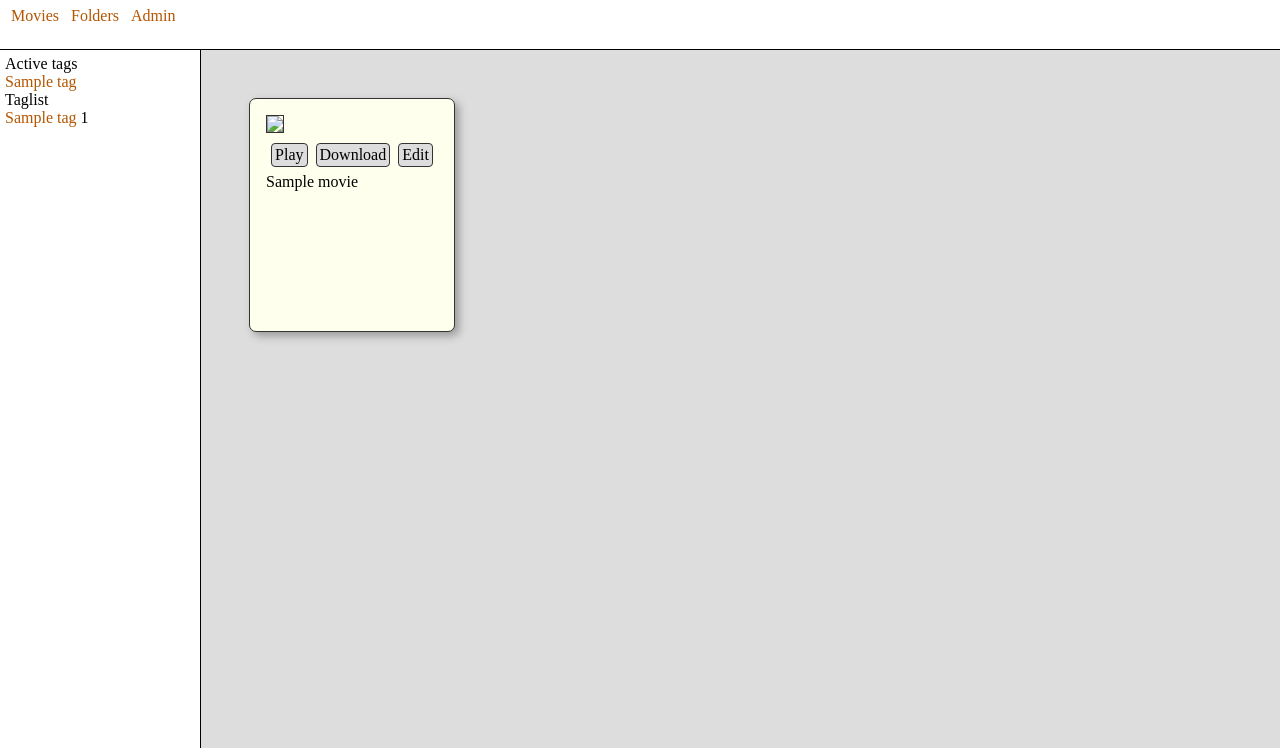
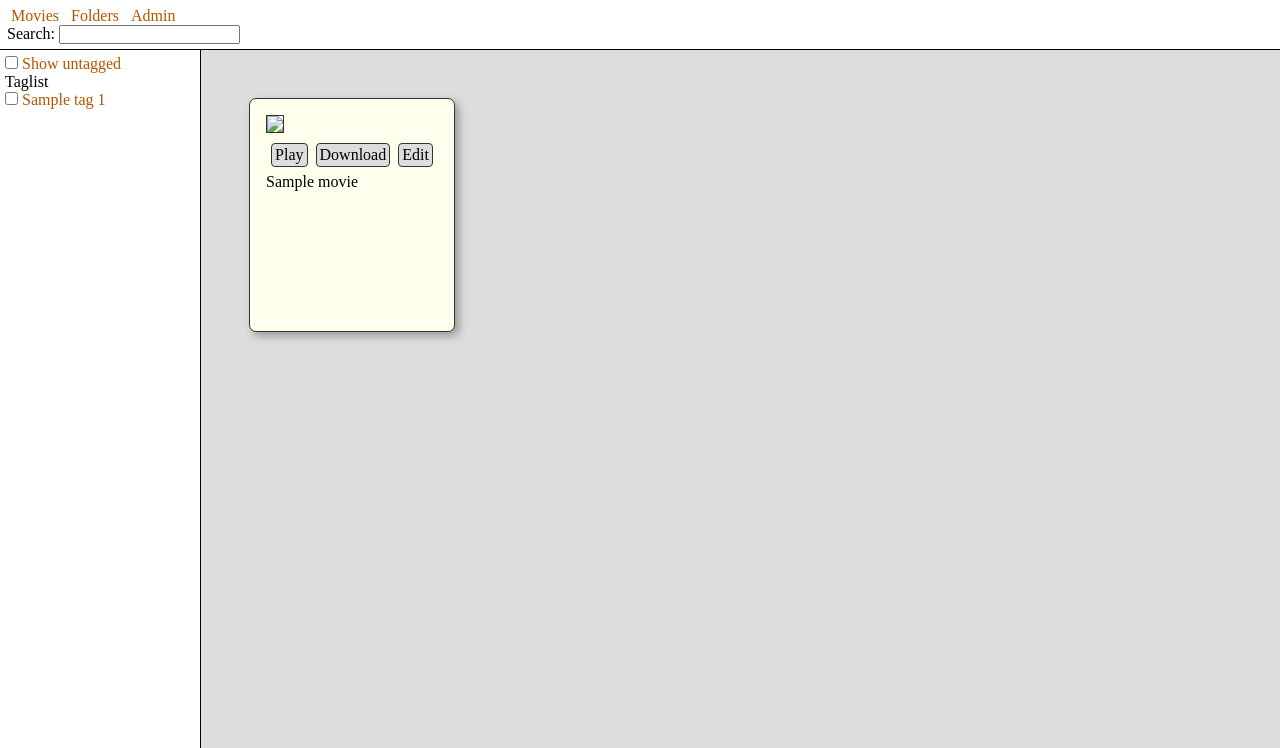
Before and after one commit to TheTerrasque/MedieProject, a Django app: page /movies/tags/1/ in a window 1280 px wide. Shown: the top 748 px of the page. Run offline with Django 3.2, Linux system fonts and the light colour scheme; a user stored in the database is signed in; tables that the repository leaves empty hold one stand-in row (values such as "Sample post").

Commit message:
Changed to form based page and tag info, added search

```diff
--- a/medieOverview/movieindex/static/v2/base.css
+++ b/medieOverview/movieindex/static/v2/base.css
@@ -69,9 +69,10 @@ table.list td {
     font-size: 130%;
 }
 
-a {
+a,.click {
     text-decoration: none;
     color: #B35600;
+    cursor:pointer;
 }
 
 div.moviepath {
@@ -80,7 +81,7 @@ div.moviepath {
     font-style: italic;
 }
 
-a:hover {
+a:hover,.click:hover {
     text-decoration:underline;
 }
 #tagslist li .tagcount{
--- a/medieOverview/movieindex/templates/base.html
+++ b/medieOverview/movieindex/templates/base.html
@@ -16,7 +16,12 @@
         <span><a href="{% url "movie-list" %}">Movies</a></span>
         <span><a href="{% url "moviefolder-list" %}">Folders</a></span>
         {% if user.is_staff %}<span><a href="{% url "admin:index" %}">Admin</a></span>{% endif %}
-        {% include "inc/paginate.html" %}
+        {% block top %}
+            <form id="movieform">
+                <input type="hidden" name="page" class="paginate-pagevalue">
+            </form>
+        {% endblock %}
+        {% block paginate %}{% include "inc/paginate.html" %}{% endblock %}
     </div>
     <div id="side">
         {% block side %}
--- a/medieOverview/movieindex/templates/inc/paginate.html
+++ b/medieOverview/movieindex/templates/inc/paginate.html
@@ -1,22 +1,29 @@
     {% if is_paginated %}
         <div id="paginate">
             {% if page_obj.has_previous %}
-                <a href="?page={{ page_obj.previous_page_number }}">previous</a>
+                <span class="click dopaginate" data-page="{{ page_obj.previous_page_number }}">previous</span>
             {% else %}
                 <span>previous</span>
             {% endif %}
             <span id="pages">{{ page_obj.number }} / {{ page_obj.paginator.num_pages }}</span>
                 {% if page_obj.has_next %}
-                    <a href="?page={{ page_obj.next_page_number }}">next</a>
+                    <span class="click dopaginate" data-page="{{ page_obj.next_page_number }}">next</span>
                 {% else %}
                     <span>next</span>
                 {% endif %}
             <div id="pageslist">
                 <div>Pages</div>
                 {% for pagenr in page_obj.paginator.page_range %}
-                    <a href="?page={{pagenr}}">{{pagenr}}</a>
-
+                    <span class="click dopaginate" data-page="{{pagenr}}">{{pagenr}}</span>
                 {% endfor %}
             </div>
         </div>
-        {% endif %}
+        <script>
+            $(".dopaginate").click(function () {
+                var f = $("#movieform");
+                var t = $(this);
+                f.find(".paginate-pagevalue").val(t.data("page"));
+                f.submit();
+            });
+        </script>
+    {% endif %}
--- a/medieOverview/movieindex/templates/movieindex/movie_list.html
+++ b/medieOverview/movieindex/templates/movieindex/movie_list.html
@@ -1,22 +1,38 @@
 {% extends "base.html" %}
+
+{% block top %}
+<form id="movieform">
+    <input type="hidden" name="page" class="paginate-pagevalue">
+</form>
+Search: <input type="search" form="movieform" value="{{query}}" name="q">
+{% endblock %}
 
 {% block side %}
     <div id="tagslist">
-        <div id="activetags">
-            {% if ctags %}
-        <div>Active tags</div>
-        {% for tag in ctags %}
-            <span>{% include "inc/tag.html" %}</span>
-        {% endfor %}
-        {% endif %}
-        </div>
-
+            <div>
+                <label class="click">
+                    <input class="tagcheck" form="movieform" type="checkbox" name="notags" value="check" {% if notags %}checked{% endif %}>
+                    Show untagged
+                </label>
+            </div>
         <span class="header">Taglist</span>
 
         {% for tag in tags %}
-            <div>{% include "inc/tag.html" %} {{tag.movies.count }}</div>
+            <div>
+                <label class="click">
+                    <input class="tagcheck" form="movieform" type="checkbox" name="tag" value="{{tag.id}}" {% if tag in ctags %}checked{% endif %}>
+                    {{tag.name}}
+                    <span>{{tag.movies.count }}</span>
+                </label>
+            </div>
         {% endfor %}
     </div>
+    <script>
+        $(".tagcheck").change(function () {
+            $("#movieform").submit();
+        });
+
+    </script>
 {% endblock %}
 
 {% block content %}
--- a/medieOverview/movieindex/views.py
+++ b/medieOverview/movieindex/views.py
@@ -86,14 +86,15 @@ class MoviesIndex(LoginRequiredMixin, ListView):
         if query:
             Q = Q.filter(subpath__icontains=query)
 
-        for tag in self.get_tags():
-            Q = Q.filter(tags__id = tag)
+        if self.request.GET.get("notags"):
+            Q = Q.filter(tags=None)
+        else:
+            for tag in self.get_tags():
+                Q = Q.filter(tags__id = tag)
         return Q
 
     def get_tags(self):
-        t = self.kwargs.get("tags", [])
-        if t:
-            t=t.split(",")
+        t = self.request.GET.getlist("tag", [])
         r = [int(tn) for tn in t]
         return r
 
@@ -101,7 +102,8 @@ class MoviesIndex(LoginRequiredMixin, ListView):
         context = super(MoviesIndex, self).get_context_data(**kwargs)
         ct = models.Tag.objects.filter(id__in=self.get_tags())
         context['ctags'] = ct
-        context['sctags'] = ",".join([str(x.id) for x in ct] + [""])
+        context['notags'] = self.request.GET.get("notags")
+        context['query'] = self.request.GET.get("q", "")
         context['tags'] = models.Tag.objects.filter(movies__in=self.get_queryset()).distinct()
         return context
 
```
Also changed, not shown: 1 other file.
